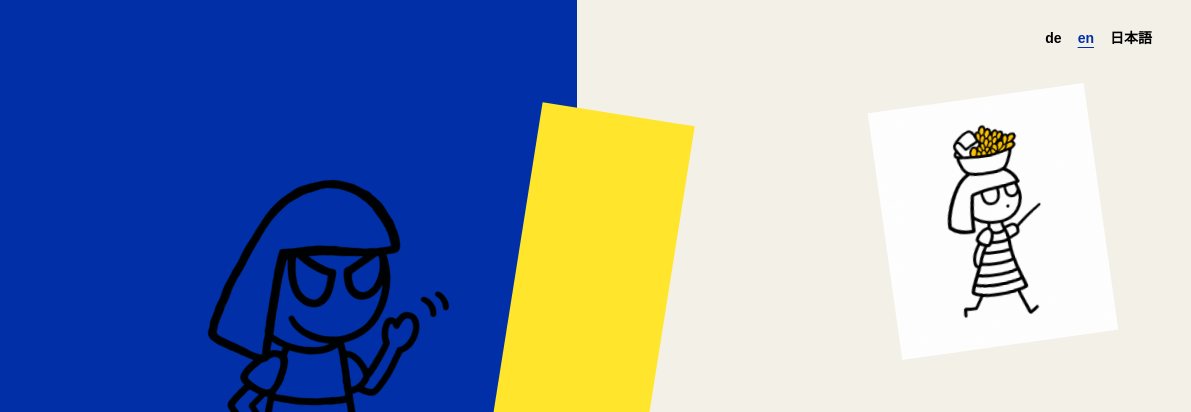
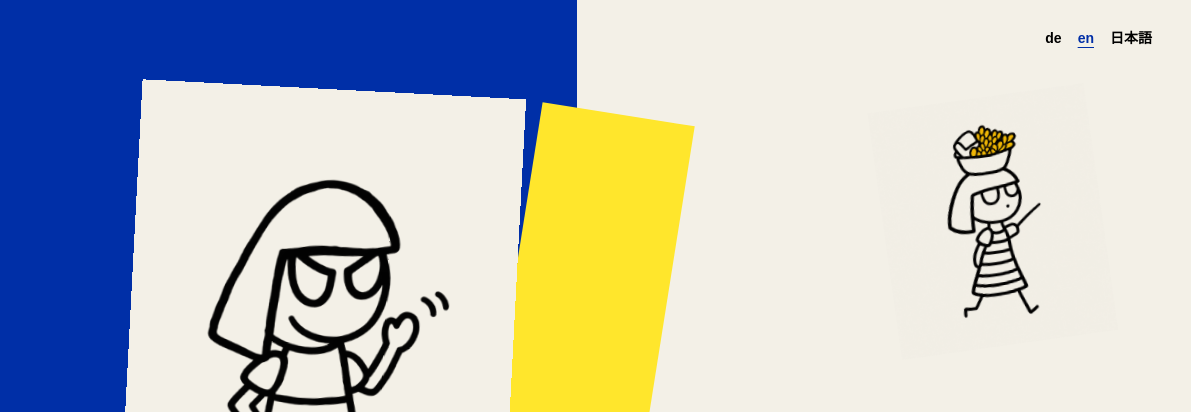
Before and after one commit to invierna4/kattwang.de, a plain HTML site: page index.html in a window 1280 px wide. Shown: the top 412 px of the page, 89-1280 px from the left. Drawn offline with Linux system fonts and the light colour scheme.

Commit message:
Improve character contrast in blue window hero

```diff
--- a/index.html
+++ b/index.html
@@ -56,9 +56,9 @@ body{-webkit-user-select:none;user-select:none}img{-webkit-user-drag:none;user-d
 .hero-slash{left:46%;right:auto;top:15%;bottom:auto;width:12%;height:72%;background:#ffe62c;transform:rotate(9deg)}
 .hero .poster{border:0;box-shadow:none;background:transparent;overflow:visible;transition:none}
 .hero .poster:hover{transform:none}
-.hero .poster-main{left:17%;top:12%;width:30%;height:69%;transform:rotate(3deg)}
+.hero .poster-main{left:17%;top:12%;width:30%;height:69%;transform:rotate(3deg);background:#f3f0e7}
 .hero .poster-main img{width:100%;height:100%;animation:none}
-.hero .poster-yellow{left:auto;right:7%;top:13%;width:17%;height:34%;transform:rotate(-8deg);background:transparent}
+.hero .poster-yellow{left:auto;right:7%;top:13%;width:17%;height:34%;transform:rotate(-8deg);background:transparent;mix-blend-mode:multiply}
 .hero .poster-yellow img{width:100%;height:100%;mix-blend-mode:multiply}
 .hero-name{left:4%;top:auto;bottom:25px;width:auto;color:#fff;font-size:clamp(23px,2.5vw,30px);line-height:1.03;letter-spacing:-.045em}
 .topbar .lang{background:#f3f0e7;color:var(--blue);border:0;box-shadow:none}
```
